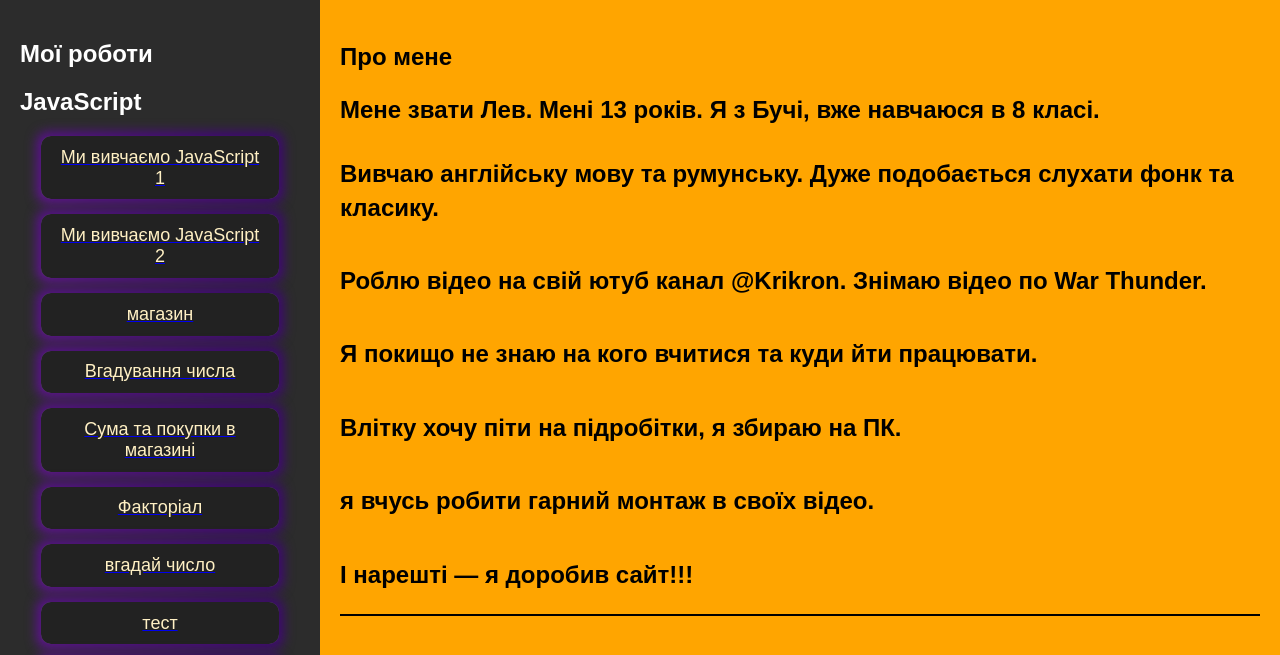
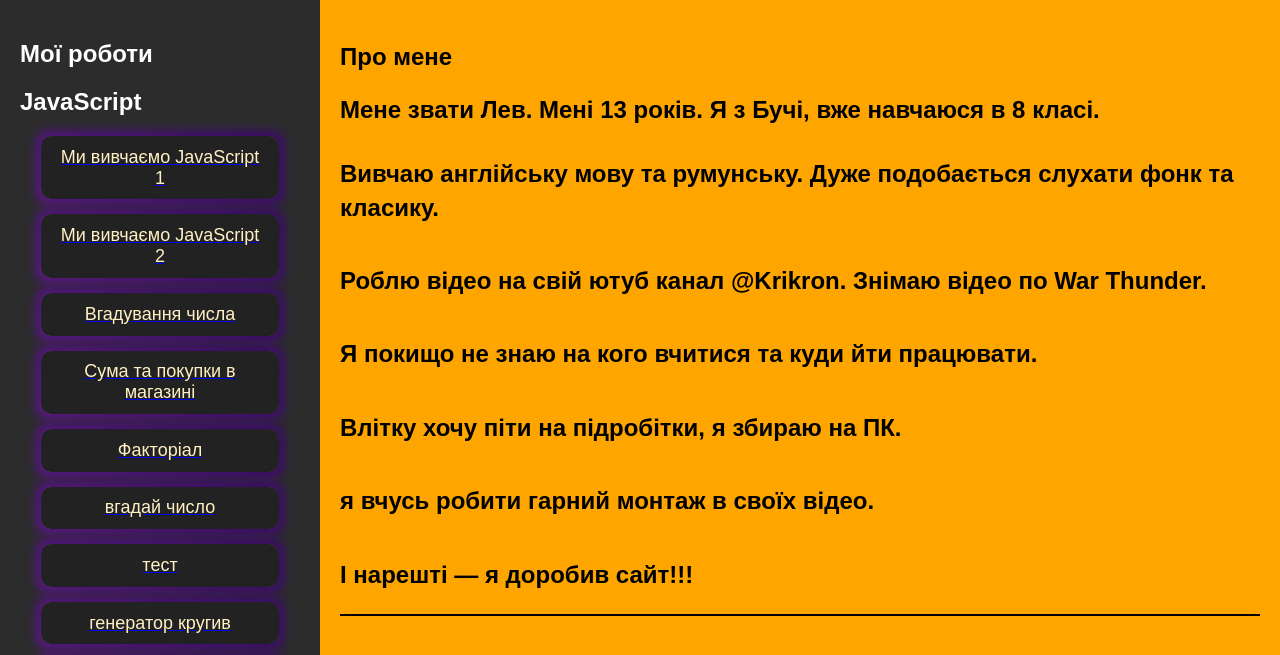
Before and after one commit to krikron231/connet-40013, a plain HTML site: page index.html in a window 1280 px wide. Shown: the top 655 px of the page. Drawn offline with Linux system fonts and the light colour scheme.

Commit message:
index.html

```diff
--- a/index.html
+++ b/index.html
@@ -25,7 +25,6 @@
       <h2>JavaScript</h2>
       <a href="JS1.html" target="_blank"><button class="button-85">Ми вивчаємо JavaScript 1</button></a>
       <a href="JS2.html" target="_blank"><button class="button-85">Ми вивчаємо JavaScript 2</button></a>
-      <a href="JS4.html" target="_blank"><button class="button-85">магазин</button></a>
       <a href="JS6.html" target="_blank"><button class="button-85">Вгадування числа</button></a>
       <a href="JS7.html" target="_blank"><button class="button-85">Сума та покупки в магазині</button></a>
       <a href="JS8.html" target="_blank"><button class="button-85">Факторіал</button></a>
```
